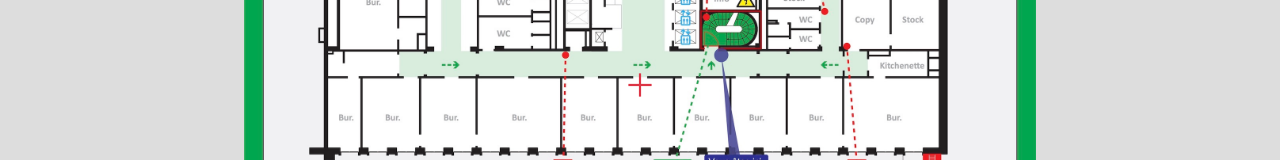
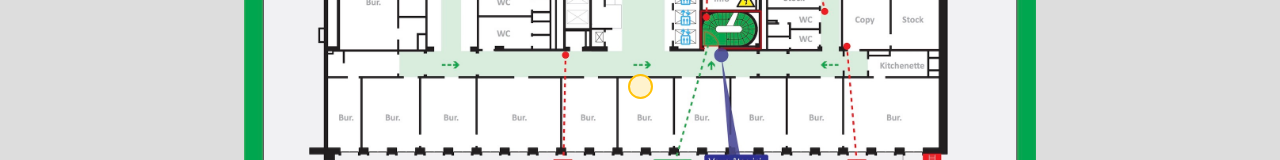
Before and after one commit to 24eme/OpenCarto, a Vue app: page /addCoordonneesPoint in a window 1280 px wide. Shown: the part 280-440 px from the top of the page. Built offline with nearby package versions, Linux system fonts and the light colour scheme.

Commit message:
cercle jaune placement point

```diff
--- a/src/components/carte.vue
+++ b/src/components/carte.vue
@@ -103,7 +103,7 @@ watch(
             :id="carteId"
             :style="{ height: carteHeight, width: carteWidth }"
         ></div>
-        <div v-if="hasCoordinatesSelector" class="viseur">＋</div>
+        <div v-if="hasCoordinatesSelector" class="viseur"></div>
     </div>
 </template>
 
--- a/src/views/AddCoordonneesPointView.vue
+++ b/src/views/AddCoordonneesPointView.vue
@@ -83,12 +83,17 @@ function updatePointCoordinate(coordinates) {
 
 .viseur {
     position: absolute;
-    top: 50%;
-    left: 50%;
-    transform: translate(-50%, -50%);
-    font-size: 2rem;
-    line-height: 1;
-    color: #dc3545;
+    place-self: center;
+    inset: 0;
+
+    background: var(--bs-warning-bg-subtle);
+    font-size: 12px;
+
+    border: 2px solid var(--bs-warning);
+    border-radius: 50%;
+    width: 25px;
+    height: 25px;
+
     pointer-events: none;
     z-index: 1000;
     user-select: none;
```
